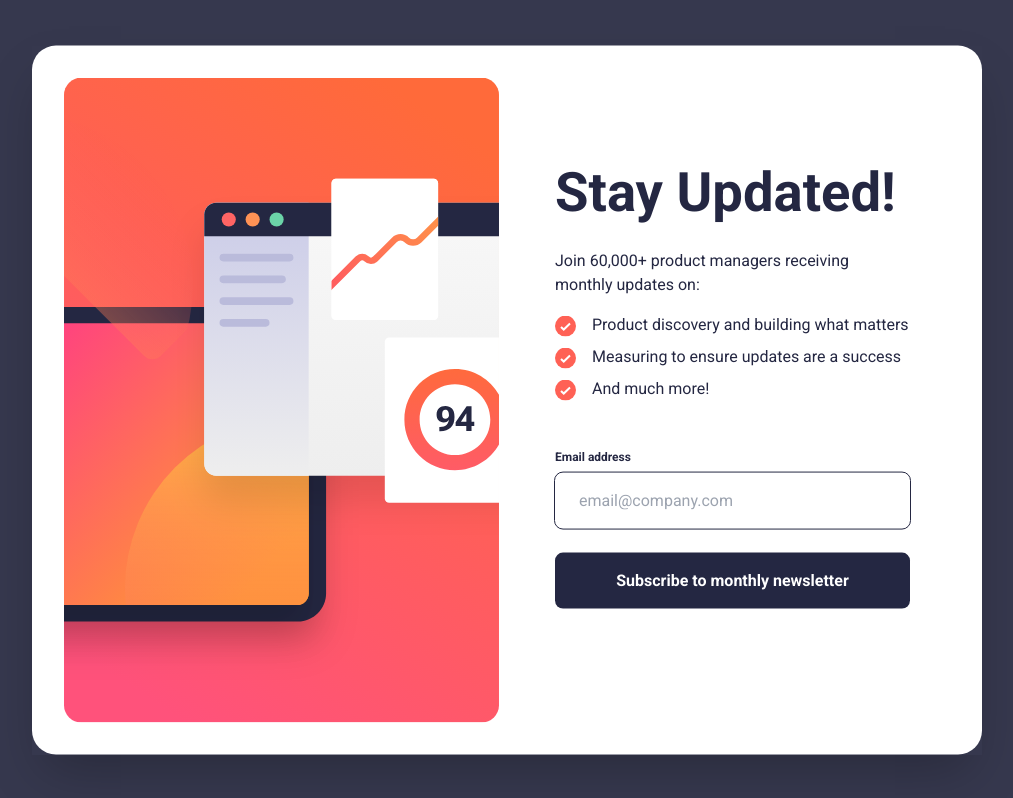
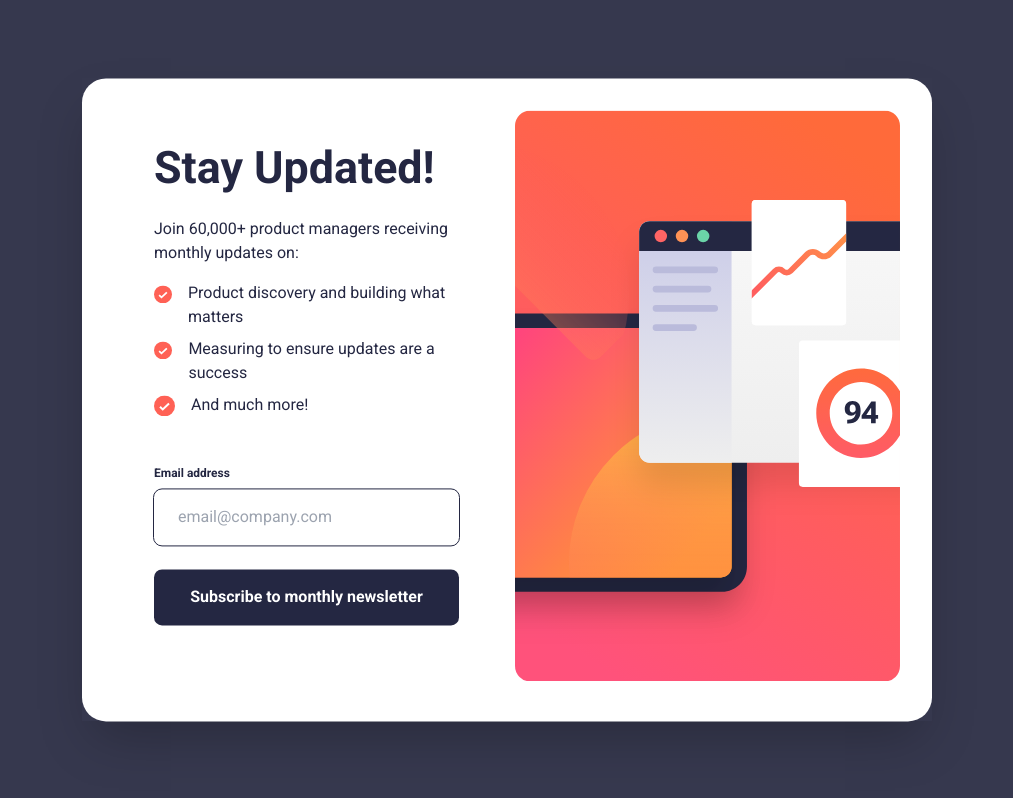
Before and after one commit to GavinITP/news-letter-signup-form, a Next.js app: page / in a window 1280 px wide. Shown: the whole page, without its empty margins (133-1146 px from the left). Built offline with nearby package versions, Linux system fonts and the light colour scheme.

Commit message:
fix responsive card

```diff
--- a/app/page.tsx
+++ b/app/page.tsx
@@ -11,13 +11,13 @@ const Home = () => {
   };
 
   return (
-    <main className="absolute top-1/2 left-1/2 translate-x-[-50%] translate-y-[-50%] w-full sm:max-w-[375px] md:max-w-[950px] 2xl:scale-125 shadow-2xl">
-      <article className="bg-white sm:rounded-2xl md:rounded-3xl overflow-hidden min-h-screen sm:min-h-min grid md:grid-cols-2 md:p-8 md:gap-4">
-        <picture>
+    <main className="absolute top-1/2 left-1/2 translate-x-[-50%] translate-y-[-50%] w-full min-[400px]:max-w-[375px] min-[860px]:max-w-[850px] 2xl:scale-125 shadow-2xl">
+      <article className="bg-white sm:rounded-2xl min-[860px]:rounded-3xl overflow-hidden min-h-screen sm:min-h-min grid min-[860px]:grid-cols-2 min-[860px]:p-8 min-[860px]:gap-4">
+        <picture className="min-[860px]:order-1">
           <source
-            media="(min-width: 768px)"
+            media="(min-width: 860px)"
             srcSet="illustration-sign-up-desktop.svg"
-            className="md:rounded-2xl md:order-1"
+            className="rounded-2xl"
           />
           <img
             className="w-full"
@@ -25,8 +25,8 @@ const Home = () => {
             alt="background"
           />
         </picture>
-        <section className="px-8 text-slate md:px-10 md:my-auto">
-          <h1 className="text-[2.5rem] md:text-[2.8rem] lg:text-[3.4rem] font-bold mt-6">
+        <section className="px-8 text-slate min-[860px]:px-10 min-[860px]:my-auto">
+          <h1 className="text-[2.5rem] min-[860px]:text-[2.8rem] font-bold mt-6">
             Stay Updated!
           </h1>
           <p className="my-4 text-base">
--- a/app/success/page.tsx
+++ b/app/success/page.tsx
@@ -4,8 +4,6 @@ import { useRouter } from "next/navigation";
 
 import { useContext } from "react";
 import { EmailContext } from "../../components/EmailContext";
-
-import { EmailContextProps } from "../../components/EmailContext";
 
 const Success = () => {
   const { email } = useContext<any>(EmailContext);
```
